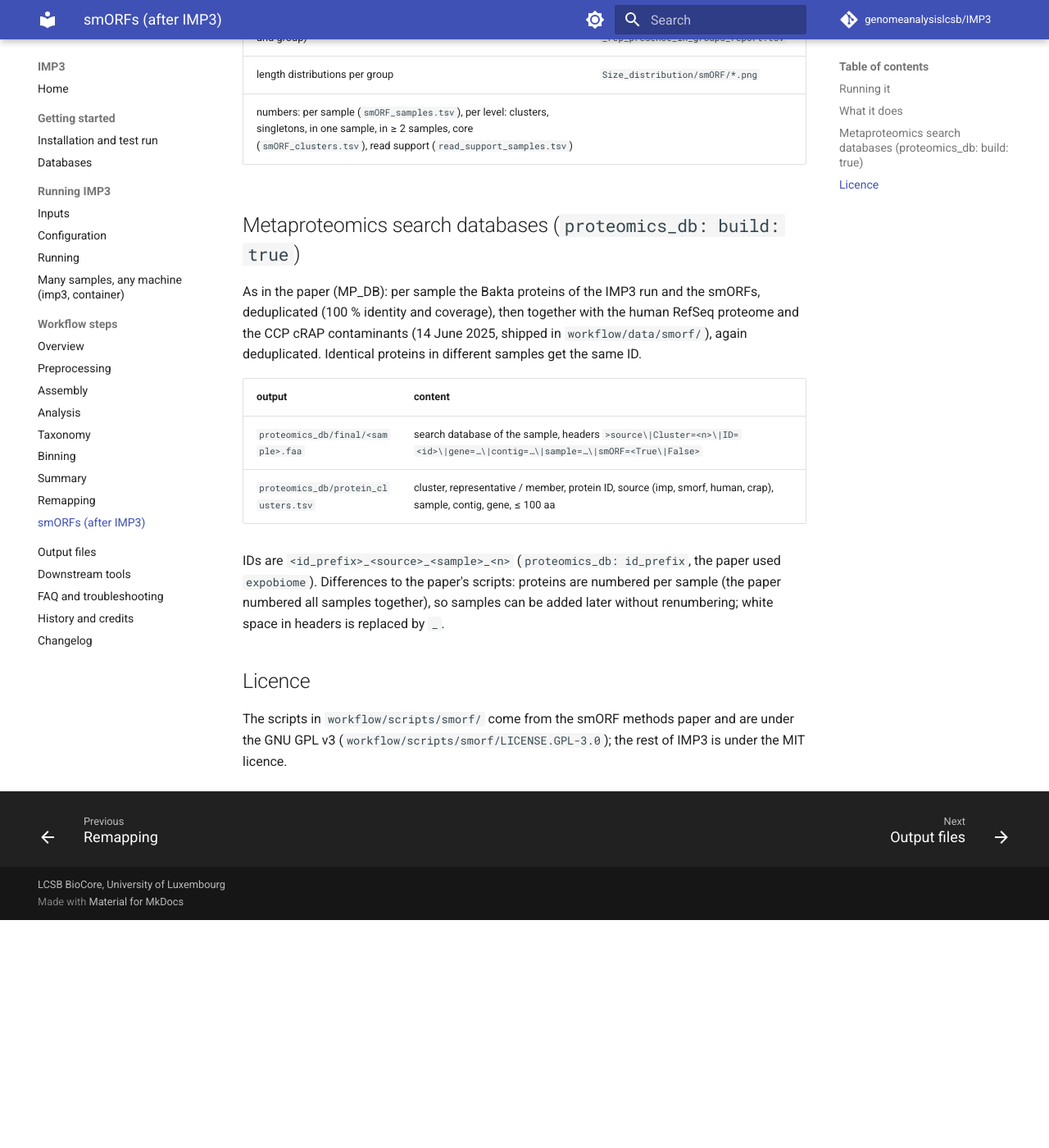
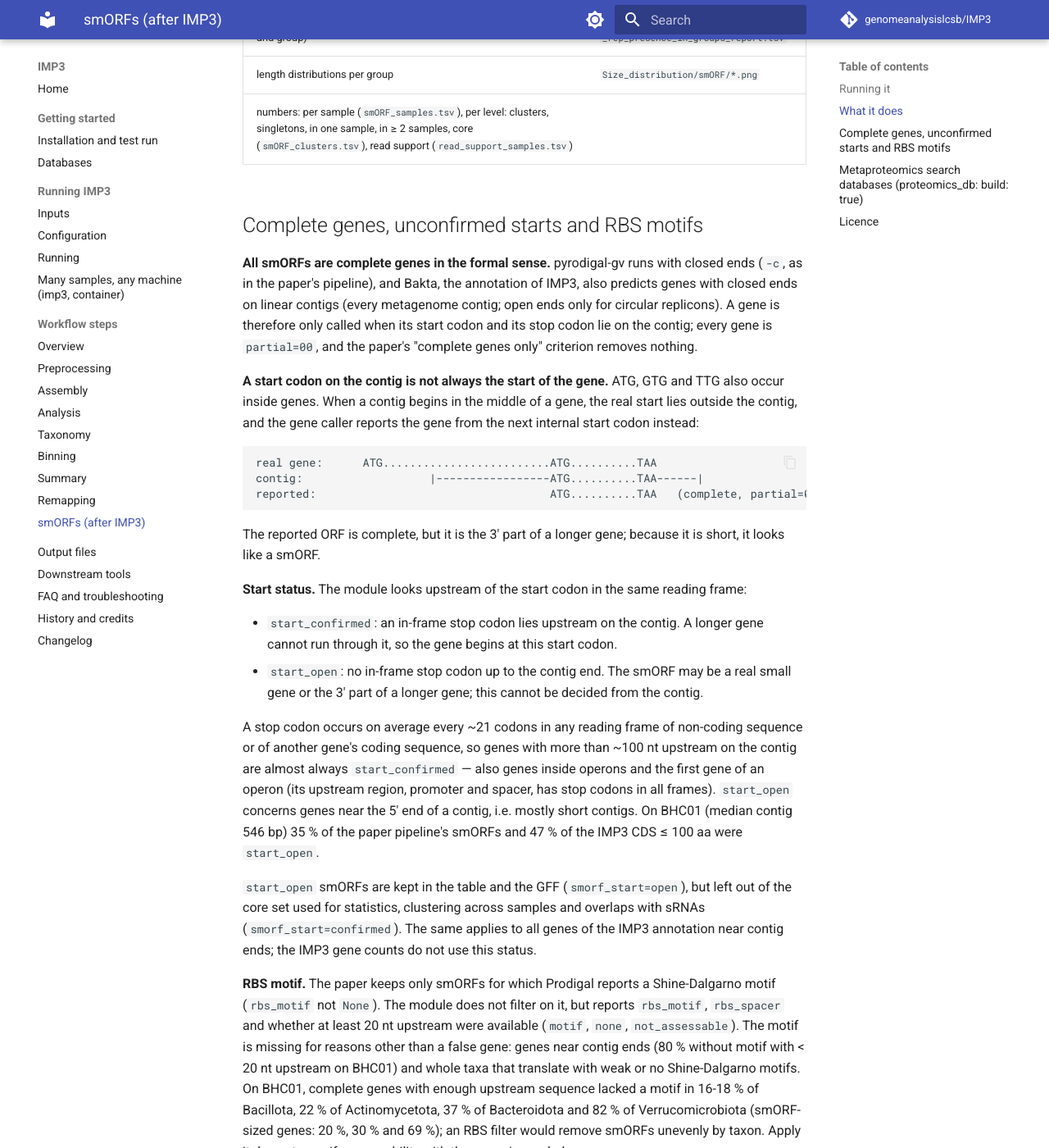
Before and after one commit to genomeanalysislcsb/IMP3, an MkDocs documentation site: the page built from docs/steps/smorf.md, in a window 1280 px wide and 1400 px high, scrolled down 3981 px. Shown: the whole window at 82% size. Built offline with MkDocs 1.6.1 and Material for MkDocs 9.7.7, drawn with Linux system fonts in a browser that asks for light colours; comment, search, counter and statistics services are not loaded; before the commit the page ends 5103 px from its top, so only the background shows below that; some of the changed text lies outside the part shown.

Commit message:
smORF docs: complete genes, unconfirmed starts, RBS motifs
Closed-end gene calling (pyrodigal-gv -c, Bakta on linear contigs) makes
every gene formally complete; genes cut at a contig's 5' end are called
from an internal start codon. The module will flag smORFs without an
in-frame stop upstream (start_open) and keep them out of the core set,
and report the RBS motif instead of filtering on it (BHC01 numbers by
phylum).

Co-Authored-By: Claude Opus 5.5 <noreply@anthropic.com>
Claude-Session: https://claude.ai/code/session_01L5bQxNJvvvTRxDQ7VNdjru

````diff
--- a/docs/steps/smorf.md
+++ b/docs/steps/smorf.md
@@ -113,6 +113,52 @@ All samples:
 | length distributions per group | `Size_distribution/smORF/*.png` |
 | numbers: per sample (`smORF_samples.tsv`), per level: clusters, singletons, in one sample, in ≥ 2 samples, core (`smORF_clusters.tsv`), read support (`read_support_samples.tsv`) | |
 
+## Complete genes, unconfirmed starts and RBS motifs
+
+**All smORFs are complete genes in the formal sense.** pyrodigal-gv runs with closed ends (`-c`, as in the paper's
+pipeline), and Bakta, the annotation of IMP3, also predicts genes with closed ends on linear contigs (every
+metagenome contig; open ends only for circular replicons). A gene is therefore only called when its start codon and
+its stop codon lie on the contig; every gene is `partial=00`, and the paper's "complete genes only" criterion
+removes nothing.
+
+**A start codon on the contig is not always the start of the gene.** ATG, GTG and TTG also occur inside genes.
+When a contig begins in the middle of a gene, the real start lies outside the contig, and the gene caller reports
+the gene from the next internal start codon instead:
+
+```
+real gene:      ATG.........................ATG..........TAA
+contig:                   |-----------------ATG..........TAA------|
+reported:                                   ATG..........TAA   (complete, partial=00)
+```
+
+The reported ORF is complete, but it is the 3' part of a longer gene; because it is short, it looks like a smORF.
+
+**Start status.** The module looks upstream of the start codon in the same reading frame:
+
+- `start_confirmed`: an in-frame stop codon lies upstream on the contig. A longer gene cannot run through it, so the
+  gene begins at this start codon.
+- `start_open`: no in-frame stop codon up to the contig end. The smORF may be a real small gene or the 3' part of a
+  longer gene; this cannot be decided from the contig.
+
+A stop codon occurs on average every ~21 codons in any reading frame of non-coding sequence or of another gene's
+coding sequence, so genes with more than ~100 nt upstream on the contig are almost always `start_confirmed` — also
+genes inside operons and the first gene of an operon (its upstream region, promoter and spacer, has stop codons in
+all frames). `start_open` concerns genes near the 5' end of a contig, i.e. mostly short contigs. On BHC01 (median
+contig 546 bp) 35 % of the paper pipeline's smORFs and 47 % of the IMP3 CDS ≤ 100 aa were `start_open`.
+
+`start_open` smORFs are kept in the table and the GFF (`smorf_start=open`), but left out of the core set used for
+statistics, clustering across samples and overlaps with sRNAs (`smorf_start=confirmed`). The same applies to all genes
+of the IMP3 annotation near contig ends; the IMP3 gene counts do not use this status.
+
+**RBS motif.** The paper keeps only smORFs for which Prodigal reports a Shine-Dalgarno motif (`rbs_motif` not
+`None`). The module does not filter on it, but reports `rbs_motif`, `rbs_spacer` and whether at least 20 nt upstream
+were available (`motif`, `none`, `not_assessable`). The motif is missing for reasons other than a false gene: genes
+near contig ends (80 % without motif with < 20 nt upstream on BHC01) and whole taxa that translate with weak or no
+Shine-Dalgarno motifs. On BHC01, complete genes with enough upstream sequence lacked a motif in 16-18 % of
+Bacillota, 22 % of Actinomycetota, 37 % of Bacteroidota and 82 % of Verrucomicrobiota (smORF-sized genes: 20 %, 30 %
+and 69 %); an RBS filter would remove smORFs unevenly by taxon. Apply it downstream if comparability with the paper
+is needed.
+
 ## Metaproteomics search databases (`proteomics_db: build: true`)
 
 As in the paper (MP_DB): per sample the Bakta proteins of the IMP3 run and the smORFs, deduplicated (100 % identity
````
